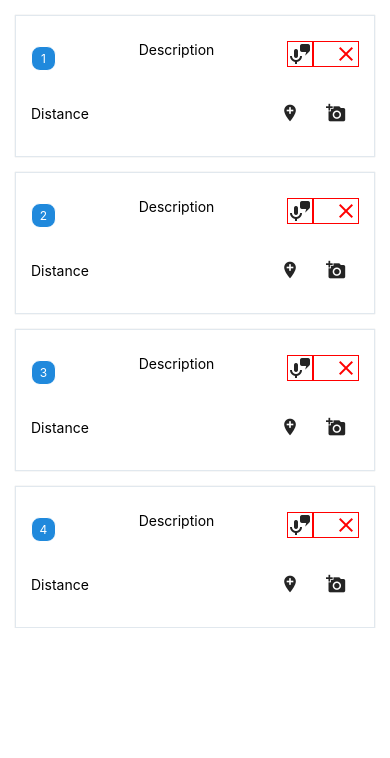
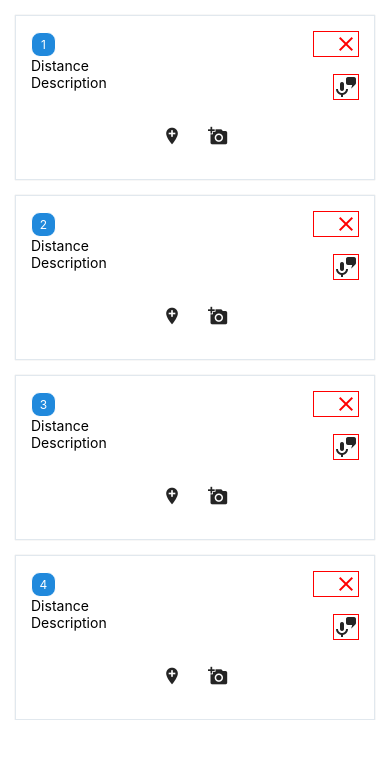
Before and after one commit to damienld22/myFishingLines, a React Native app: screen / in a window 390 px wide. Shown: the top 758 px of the page. Built offline with nearby package versions, Linux system fonts and the light colour scheme.

Commit message:
Improve global style

```diff
--- a/components/LineCard.js
+++ b/components/LineCard.js
@@ -50,8 +50,30 @@ const LineCard = ({
 
   return (
     <Card style={styles.card}>
+      <View style={styles.firstLine}>
+        <Badge value={number} badgeStyle={styles.badge} />
+        <TouchableNativeFeedback
+          onPress={() => setModalClearAllIsVisible(true)}>
+          <Icon
+            style={styles.clear}
+            name="clear"
+            color={'#f00'}
+            type="material"
+          />
+        </TouchableNativeFeedback>
+      </View>
       <View style={styles.line}>
-        <Badge value={number} badgeStyle={styles.badge} />
+        <TextInput
+          value={distance || ''}
+          style={distance ? styles.distance : ''}
+          editable
+          placeholder="Distance"
+          keyboardType="numeric"
+          onChangeText={onChangeDistance}
+        />
+        <Text>{distance ? 'm' : ''}</Text>
+      </View>
+      <View style={styles.line}>
         <TextInput
           multiline
           value={description || ''}
@@ -64,28 +86,8 @@ const LineCard = ({
         <TouchableNativeFeedback onPress={() => setModalVocalIsVisible(true)}>
           <Icon name="text-to-speech" type="material-community" />
         </TouchableNativeFeedback>
-        <TouchableNativeFeedback
-          onPress={() => setModalClearAllIsVisible(true)}>
-          <Icon
-            style={styles.clear}
-            name="clear"
-            color={'#f00'}
-            type="material"
-          />
-        </TouchableNativeFeedback>
       </View>
-      <View style={styles.secondLine}>
-        <View style={styles.distanceContainer}>
-          <TextInput
-            value={distance || ''}
-            style={distance ? styles.distance : ''}
-            editable
-            placeholder="Distance"
-            keyboardType="numeric"
-            onChangeText={onChangeDistance}
-          />
-          <Text>{distance ? 'm' : ''}</Text>
-        </View>
+      <View style={styles.markerLine}>
         <View style={styles.addLandmarkContainer}>
           {landmarkOrientation ? (
             <TouchableNativeFeedback
@@ -189,24 +191,25 @@ const styles = StyleSheet.create({
   card: {
     flexDirection: 'column',
   },
+  firstLine: {
+    flexDirection: 'row',
+    justifyContent: 'space-between',
+    alignItems: 'center',
+  },
   line: {
     flexDirection: 'row',
     justifyContent: 'flex-start',
     alignItems: 'center',
-    marginTop: 10,
-    marginBottom: 10,
   },
-  secondLine: {
+  markerLine: {
     flexDirection: 'row',
-    justifyContent: 'space-between',
+    justifyContent: 'center',
     alignItems: 'center',
     marginTop: 10,
     marginBottom: 10,
   },
   text: {
     flex: 1,
-    marginLeft: 10,
-    textAlign: 'center',
   },
   distance: {
     width: 35,
@@ -214,10 +217,6 @@ const styles = StyleSheet.create({
   badge: {
     width: 25,
     height: 25,
-  },
-  distanceContainer: {
-    flexDirection: 'row',
-    alignItems: 'center',
   },
   landmark: {
     width: 80,
--- a/components/ModalAddLandmarkOrientation.js
+++ b/components/ModalAddLandmarkOrientation.js
@@ -55,6 +55,8 @@ export default function ModalAddLandmarkOrientation({
 const styles = StyleSheet.create({
   container: {
     width: 300,
+    borderRadius: 20,
+    padding: 20,
   },
   buttons: {
     flexDirection: 'row',
--- a/components/ModalClearAll.js
+++ b/components/ModalClearAll.js
@@ -22,6 +22,8 @@ export default function ModalClearAll({isVisible, onClose, onValid}) {
 const styles = StyleSheet.create({
   container: {
     width: 300,
+    borderRadius: 20,
+    padding: 20,
   },
   buttons: {
     flexDirection: 'row',
--- a/components/ModalSpeechToText.js
+++ b/components/ModalSpeechToText.js
@@ -45,6 +45,8 @@ export default function ModalSpeechToText({isVisible, onClose, onValid}) {
 const styles = StyleSheet.create({
   container: {
     width: 300,
+    borderRadius: 20,
+    padding: 20,
   },
   buttons: {
     flexDirection: 'row',
```
